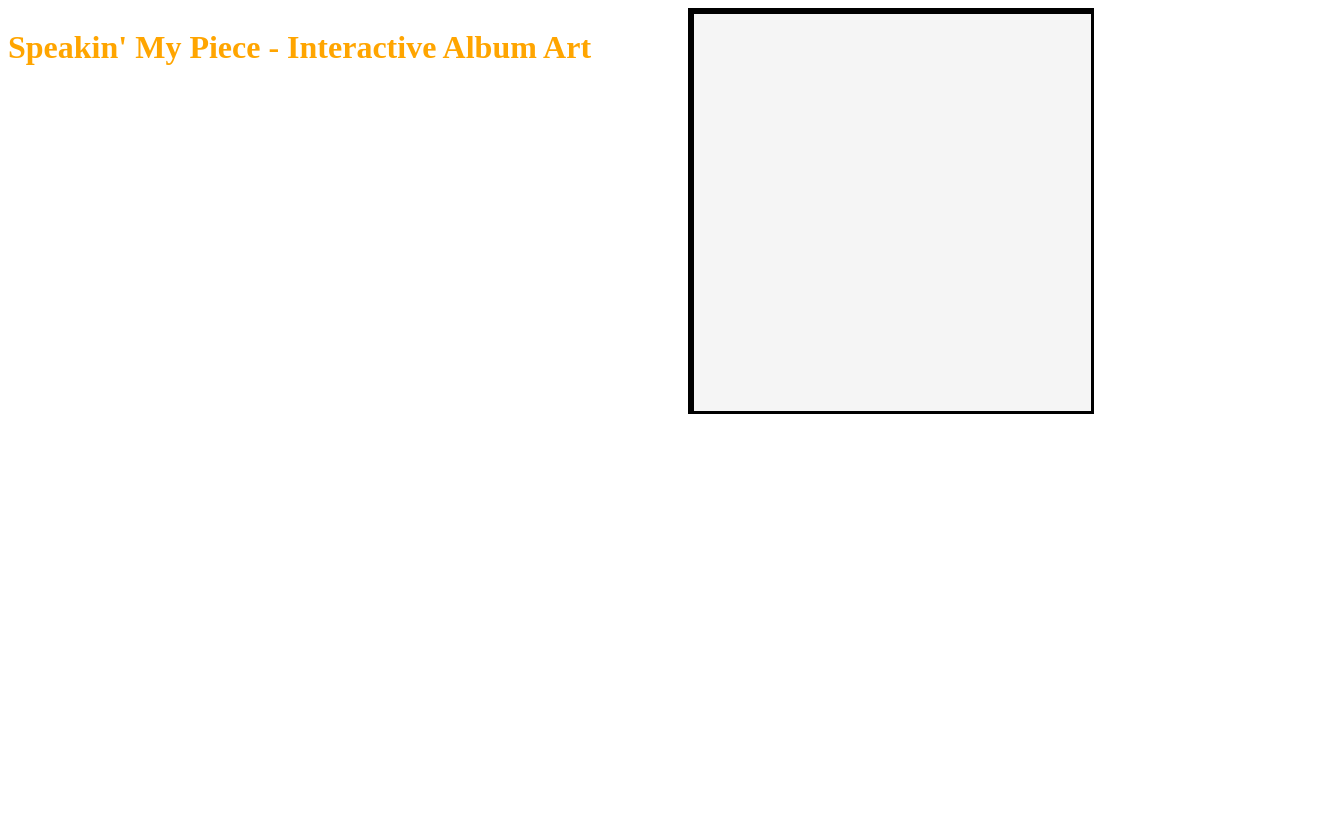
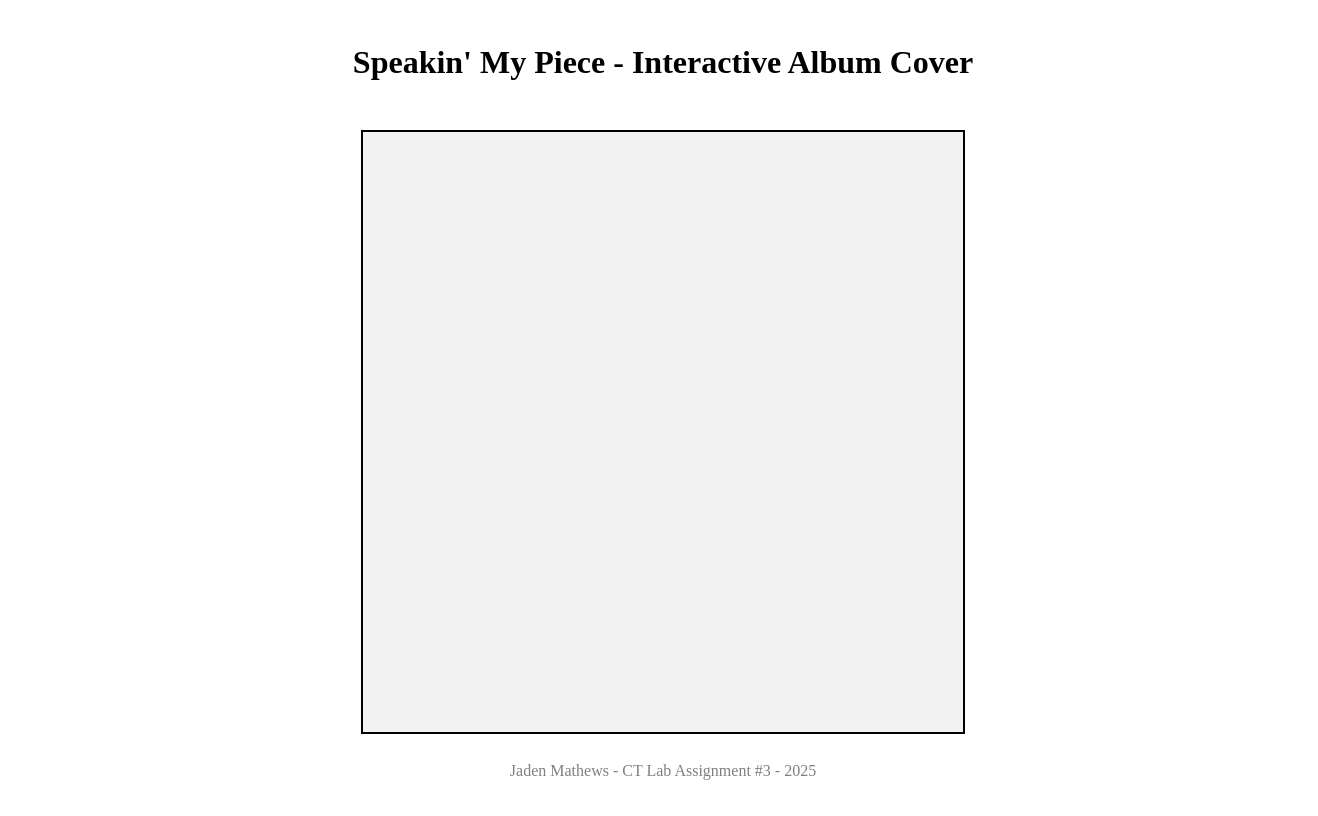
Before and after one commit to JadenMat/React_PROJECT_2, a React (Vite) app: page / in a window 1280 px wide. Shown: the whole page, 1318 px wide, since content can reach past the window. Built offline with nearby package versions, Linux system fonts and the light colour scheme.

Commit message:
From click to audio progression. CSS Grid Adjustments.

```diff
--- a/src/App.css
+++ b/src/App.css
@@ -8,24 +8,29 @@
   "footer footer footer"  ;
 }
 
-header{
+.header{
   grid-area: header;
+  position: relative;
+  text-align: center;
   width: 100vw;
-  height: 20vh;
-  padding: 10px;
+  height: 10vh;
+  padding: 15px;
 }
 
-canvas{
+.canvas{
+  align-items: center;
   grid-area: canvas;
   width: 100vw;
   height:100vh;
 
 }
 
-footer{
+.footer{
   grid-area: footer;
+  text-align: center;
+  color: gray;
 }
 
 h1 {
-  color: orange;
+  color: black;
 }
--- a/src/App.jsx
+++ b/src/App.jsx
@@ -1,40 +1,47 @@
-import { useState } from 'react';
 import './App.css';
 import GalleryCanvas from './Components/GalleryCanvas/GalleryCanvas';
-import ImagePalette from './Components/ImagePalette/ImagePalette';
 
 function App() {
-  const [placedPieces, setPlacedPieces] = useState([]);
-
-  const availablePieces = [
-    { id: 1, src: "./images/album_pieces/speakin_my_piece/Pieces__Blackbox_FarRight.png" },
-    { id: 2, src: "./images/album_pieces/speakin_my_piece/Pieces__Blackbox_FarRight2.png" },
-    { id: 3, src: "./images/album_pieces/speakin_my_piece/Pieces__MiddlePhotoBox.png" },
-    { id: 4, src: "./images/album_pieces/speakin_my_piece/Pieces__Blackbox_FarRight3.png" },
-    { id: 5, src: "./images/album_pieces/speakin_my_piece/Pieces__Blackbox_FarRight4.png" },
-    { id: 6, src: "./images/album_pieces/speakin_my_piece/Pieces__Blackbox_FarRight5.png" },
-    { id: 7, src: "./images/album_pieces/speakin_my_piece/Pieces__Blackbox_FarRight6.png" },
-    { id: 8, src: "./images/album_pieces/speakin_my_piece/Pieces__Speakin-Text.png" },
-    { id: 9, src: "./images/album_pieces/speakin_my_piece/Pieces__My_Piece-Text.png" },
-    { id: 10, src: "./images/album_pieces/speakin_my_piece/Pieces__Horace_Parlan_Quintet-Text.png" },
-    { id: 11, src: "./images/album_pieces/speakin_my_piece/Pieces_-14.png" },
-    { id: 12, src: "./images/album_pieces/speakin_my_piece/Pieces__BlueNoteLogo.png" },
+  const images = [
+    "./images/album_pieces/speakin_my_piece/Pieces__Blackbox_FarRight.png",
+    "./images/album_pieces/speakin_my_piece/Pieces__Blackbox_FarRight2.png",
+    "./images/album_pieces/speakin_my_piece/Pieces__MiddlePhotoBox.png",
+    "./images/album_pieces/speakin_my_piece/Pieces__Blackbox_FarRight3.png",
+    "./images/album_pieces/speakin_my_piece/Pieces__Blackbox_FarRight4.png",
+    "./images/album_pieces/speakin_my_piece/Pieces__Blackbox_FarRight5.png",
+    "./images/album_pieces/speakin_my_piece/Pieces__Blackbox_FarRight6.png",
+    "./images/album_pieces/speakin_my_piece/Pieces__Speakin-Text.png",
+    "./images/album_pieces/speakin_my_piece/Pieces__My_Piece-Text.png",
+    "./images/album_pieces/speakin_my_piece/Pieces__Horace_Parlan_Quintet-Text.png",
+    "./images/album_pieces/speakin_my_piece/Pieces_-14.png",
+    "./images/album_pieces/speakin_my_piece/Pieces__BlueNoteLogo.png",
   ];
 
-  function handleAdd(piece) {
-    setPlacedPieces([...placedPieces, piece]);
-  }
+  const startingPositions = [
+    { x: 60, y: 40 },
+    { x: 200, y: 40 },
+    { x: 40, y: 200 },
+    { x: 200, y: 200 },
+    { x: 100, y: 100 },
+    { x: 260, y: 100 },
+    { x: 100, y: 260 },
+    { x: 260, y: 260 },
+    { x: 120, y: 350 },
+    { x: 300, y: 350 },
+    { x: 180, y: 420 },
+    { x: 250, y: 450 }
+  ];
 
   return (
     <div className="grid-container">
       <div className="header">
-        <h1>Speakin' My Piece - Interactive Album Art</h1>
+        <h1>Speakin' My Piece - Interactive Album Cover</h1>
       </div>
-      <div className="canvas">
-        <GalleryCanvas placedPieces={placedPieces} />
-        <ImagePalette pieces={availablePieces} onAdd={handleAdd} />
+      <div className='canvas'>
       </div>
-      <div className="footer"></div>
+      <div className="footer">
+        <p>Jaden Mathews - CT Lab Assignment #3 - 2025</p>
+      </div>
     </div>
   );
 }
--- a/src/Components/GalleryCanvas/GalleryCanvas.css
+++ b/src/Components/GalleryCanvas/GalleryCanvas.css
@@ -1,15 +1,16 @@
 .canvas {
-    width: 400px;
-    height: 400px;
-    background: whitesmoke;
-    border: 3px solid black;
-    align-items: center;
-    justify-content: center;
-    overflow: hidden;
-  }
+  position: relative;
+  width: 600px;
+  height: 600px;
+  border: 2px solid #000;
+  margin: 0 auto;
+  overflow: hidden;
+  background: #f2f2f2;
+}
 
-  .piece {
-    position: absolute;
-    width: 20%;
-    height: auto;
-  }
+.piece {
+  position: absolute;
+  max-width: 400px;
+  cursor: move;
+  transition: transform 0.2s ease;
+}
--- a/src/Components/GalleryCanvas/GalleryCanvas.jsx
+++ b/src/Components/GalleryCanvas/GalleryCanvas.jsx
@@ -1,12 +1,79 @@
-import React from "react";
-import './GalleryCanvas.css';
+import { useEffect, useState } from "react";
+import "./GalleryCanvas.css";
 
-export default function GalleryCanvas({ placedPieces }) {
+export default function GalleryCanvas({ images, startingPositions }) {
+  const [placedPieces, setPlacedPieces] = useState([]);
+  const [index, setIndex] = useState(0);
+  const [readyToAdd, setReadyToAdd] = useState(true); // cooldown control
+
+  useEffect(() => {
+    async function setupMic() {
+      try {
+        const stream = await navigator.mediaDevices.getUserMedia({ audio: true });
+        const audioContext = new AudioContext();
+        const source = audioContext.createMediaStreamSource(stream);
+        const analyser = audioContext.createAnalyser();
+        analyser.fftSize = 256;
+        source.connect(analyser);
+
+        const dataArray = new Uint8Array(analyser.frequencyBinCount);
+
+        function checkVolume() {
+          analyser.getByteFrequencyData(dataArray);
+          const volume = dataArray.reduce((a, b) => a + b) / dataArray.length;
+
+          if (volume > 40 && readyToAdd && index < images.length) {
+            addNextImage();
+          }
+
+          requestAnimationFrame(checkVolume);
+        }
+
+        checkVolume();
+      } catch (err) {
+        console.error("Mic access denied", err);
+      }
+    }
+
+    setupMic();
+  }, []); // ✅ only run once
+
+  function addNextImage() {
+    const { x, y } = startingPositions[index];
+
+    setPlacedPieces(prev => [
+      ...prev,
+      { id: index, src: images[index], x, y }
+    ]);
+
+    setIndex(prev => prev + 1);
+
+    // 🕒 1s cooldown
+    setReadyToAdd(false);
+    setTimeout(() => setReadyToAdd(true), 1000);
+  }
+
+  function resetCanvas() {
+    setPlacedPieces([]);
+    setIndex(0);
+  }
+
   return (
-    <div className="canvas">
-      {placedPieces.map((piece, i) => (
-        <img key={i} src={piece.src} className="piece" />
-      ))}
+    <div className="canvas-wrapper">
+      <div className="canvas">
+        {placedPieces.map(piece => (
+          <img
+            key={piece.id}
+            src={piece.src}
+            className="piece"
+            style={{ left: piece.x, top: piece.y }}
+          />
+        ))}
+      </div>
+
+      <button onClick={resetCanvas} className="reset-button">
+        Reset
+      </button>
     </div>
   );
 }
--- a/src/Components/ImagePalette/ImagePalette.jsx
+++ /dev/null
@@ -1,17 +0,0 @@
-import React from 'react';
-import './ImagePalette.css';
-
-export default function ImagePalette({ pieces, onAdd }) {
-    return (
-      <div className="palette">
-        {pieces.map(piece => (
-          <img
-            key={piece.id}
-            src={piece.src}
-            className="thumb"
-            onClick={() => onAdd(piece)}
-          />
-        ))}
-      </div>
-    );
-  }
```
Also changed, not shown: src/Components/ImagePalette/ImagePalette.css (deleted).
